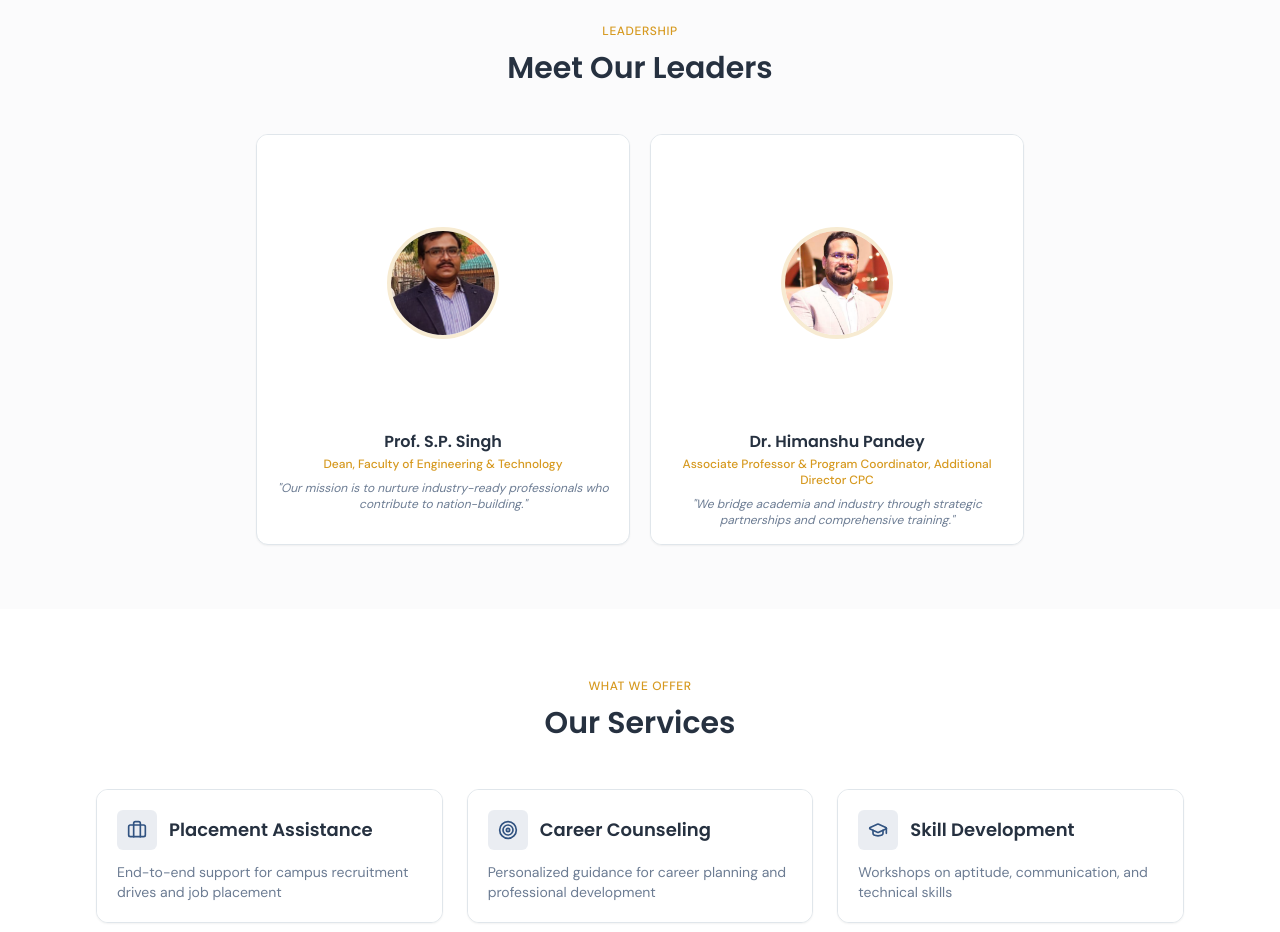
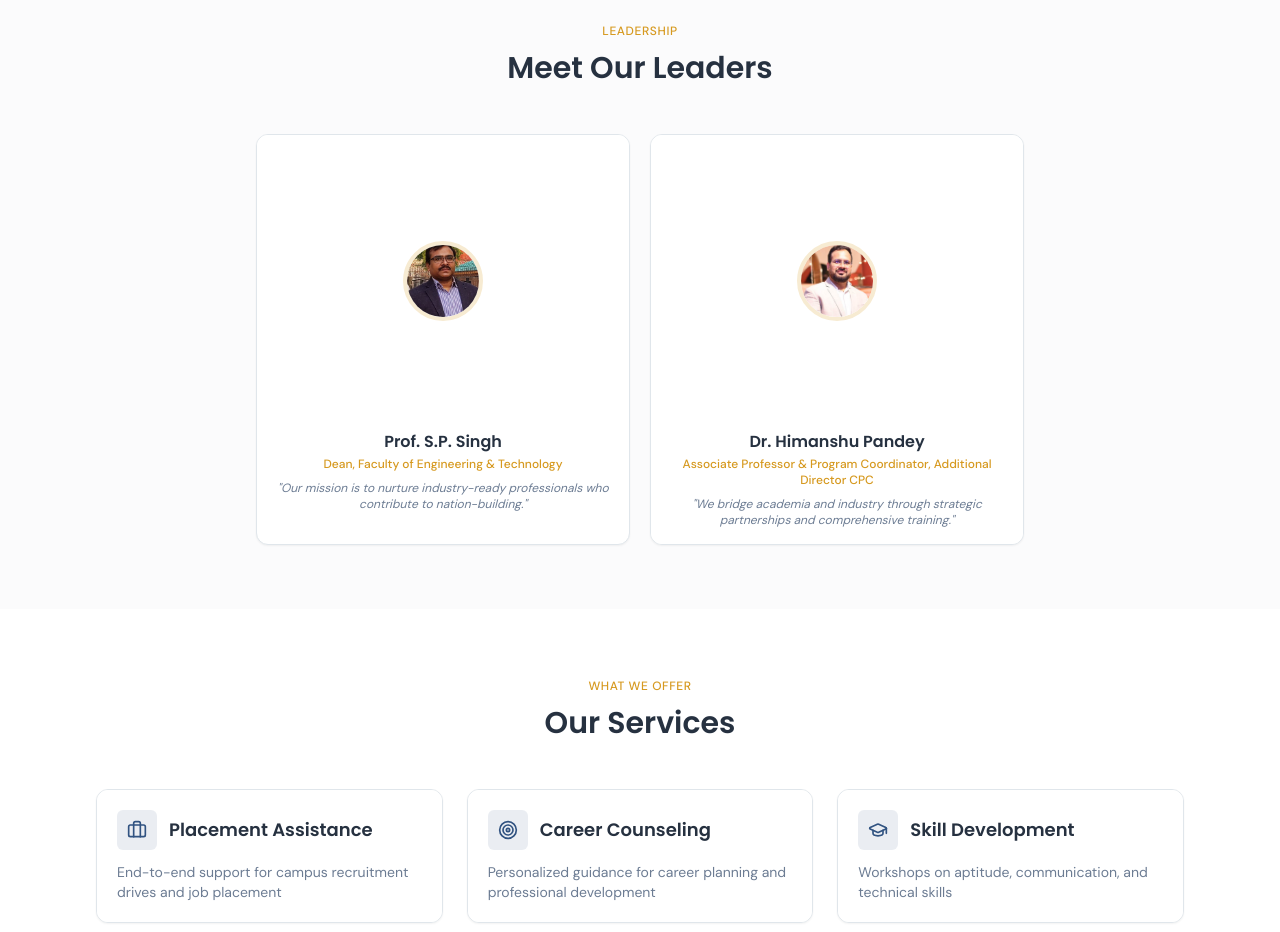
Before and after one commit to tpcfoet52-sys/lucknow-ascent, a React (Vite) app: page /about-tpc in a window 1280 px wide. Shown: the part 1000-1932 px from the top of the page. Built offline with nearby package versions, Linux system fonts and the light colour scheme; the HTML template or start-up script is replaced by a standard one.

Commit message:
style: Further reduce Leadership card image size

```diff
--- a/src/pages/AboutTPC.tsx
+++ b/src/pages/AboutTPC.tsx
@@ -324,8 +324,8 @@ const AboutTPC = () => {
                 className="group relative overflow-hidden rounded-xl border border-border shadow-sm bg-card cursor-pointer hover:shadow-lg hover:border-accent/50 transition-all duration-300"
               >
                 {/* Image Section - Circular Profile Photo */}
-                <div className="aspect-[4/3] overflow-hidden relative bg-card flex items-center justify-center pt-4">
-                  <div className="w-28 h-28 rounded-full overflow-hidden border-4 border-accent/20 group-hover:border-accent/40 transition-all duration-300 group-hover:scale-110">
+                <div className="aspect-[4/3] overflow-hidden relative bg-card flex items-center justify-center pt-3">
+                  <div className="w-20 h-20 rounded-full overflow-hidden border-4 border-accent/20 group-hover:border-accent/40 transition-all duration-300 group-hover:scale-110">
                     <img
                       src={leader.image}
                       alt={leader.name}
```
